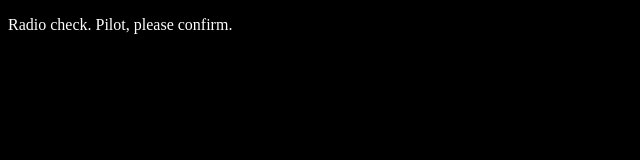
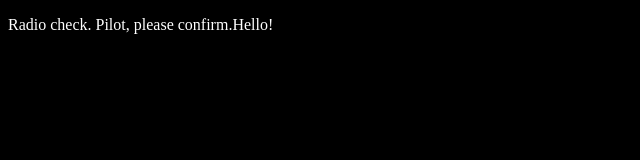
Before and after one commit to AnnaHKappes/communication-log-control, a plain HTML site: page index.html in a window 1280 px wide. Shown: the full height of the page, 0-640 px from the left. Drawn offline with Linux system fonts and the light colour scheme.

Commit message:
add hello commit

```diff
--- a/index.html
+++ b/index.html
@@ -4,6 +4,7 @@
         <link rel="stylesheet" type="text/css" href="style.css">
      </head>
    <body>
-      <p>Radio check. Pilot, please confirm.</p>
+      <p>Radio check. Pilot, please confirm.Hello!</p>
+
    </body>
 </html>
```
